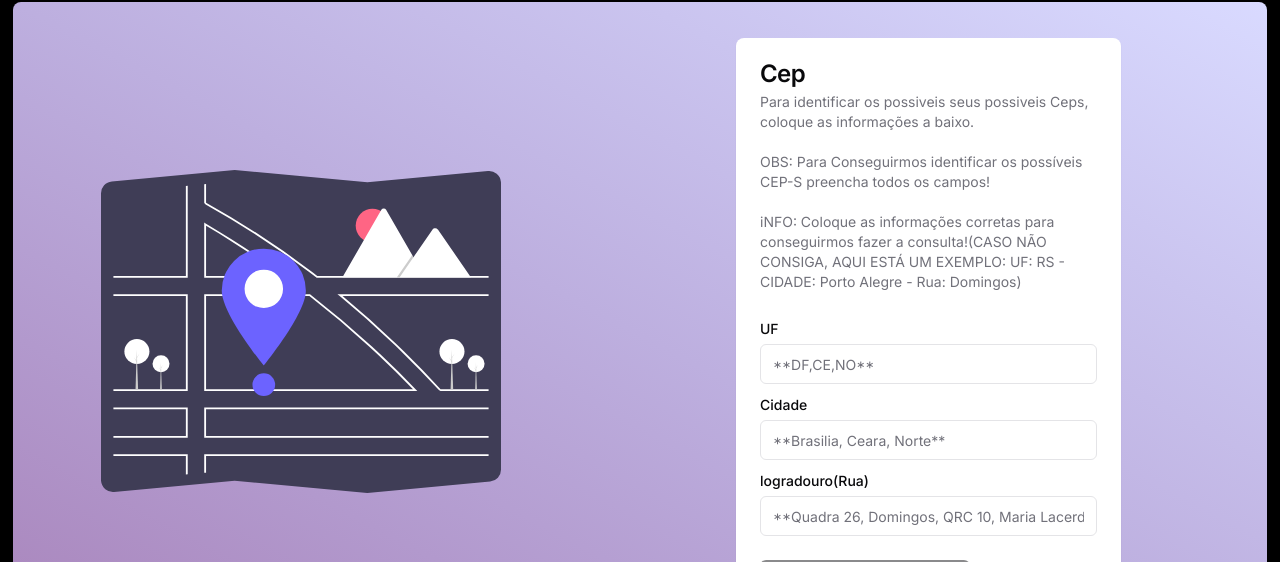
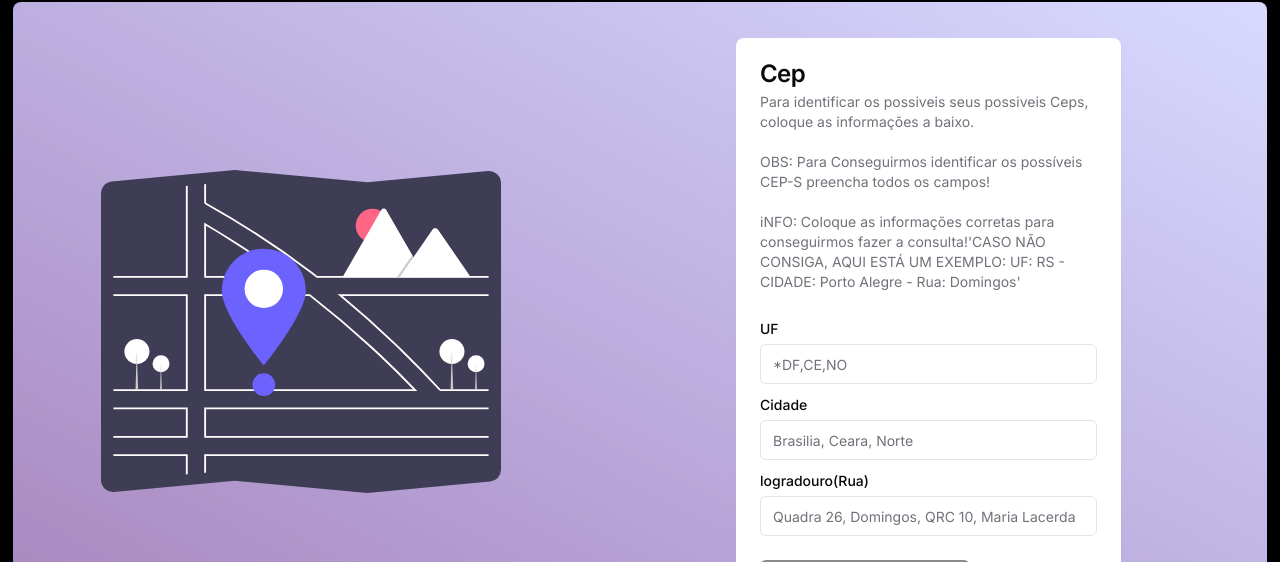
Before and after one commit to isaqu33/plinchallenge, a Next.js app: page /Tracking in a window 1280 px wide. Shown: the part 238-800 px from the top of the page. Built offline with nearby package versions, Linux system fonts and the light colour scheme.

Commit message:
ajuste aspas cardtrack 4

```diff
--- a/components/personal/CardTracking.tsx
+++ b/components/personal/CardTracking.tsx
@@ -52,8 +52,8 @@ export function CardTracking({ getParams }: CardTrackingProp) {
             <br></br>
             <br></br>
             iNFO: Coloque as informações corretas para conseguirmos fazer a
-            consulta!(CASO NÃO CONSIGA, AQUI ESTÁ UM EXEMPLO: UF: RS - CIDADE:
-            Porto Alegre - Rua: Domingos)
+            consulta!&apos;CASO NÃO CONSIGA, AQUI ESTÁ UM EXEMPLO: UF: RS - CIDADE:
+            Porto Alegre - Rua: Domingos&apos;
           </CardDescription>
         </CardHeader>
         <CardContent className="space-y-2">
@@ -61,7 +61,7 @@ export function CardTracking({ getParams }: CardTrackingProp) {
             <Label htmlFor="name">UF</Label>
             <Input
               id="uf"
-              placeholder="**DF,CE,NO**"
+              placeholder="*DF,CE,NO"
               onChange={(e) => {
                 setUf(e.target.value);
               }}
@@ -71,17 +71,17 @@ export function CardTracking({ getParams }: CardTrackingProp) {
             <Label htmlFor="username">Cidade</Label>
             <Input
               id="Cidade"
-              placeholder="**Brasilia, Ceara, Norte**"
+              placeholder="Brasilia, Ceara, Norte"
               onChange={(e) => {
                 setCidade(e.target.value);
               }}
             />
           </div>
           <div className="space-y-1">
-            <Label htmlFor="username">logradouro(Rua)</Label>
+            <Label htmlFor="username">{"logradouro(Rua)"}</Label>
             <Input
               id="logradouro"
-              placeholder="**Quadra 26, Domingos, QRC 10, Maria Lacerda**"
+              placeholder="Quadra 26, Domingos, QRC 10, Maria Lacerda"
               onChange={(e) => {
                 setRua(e.target.value);
               }}
```
